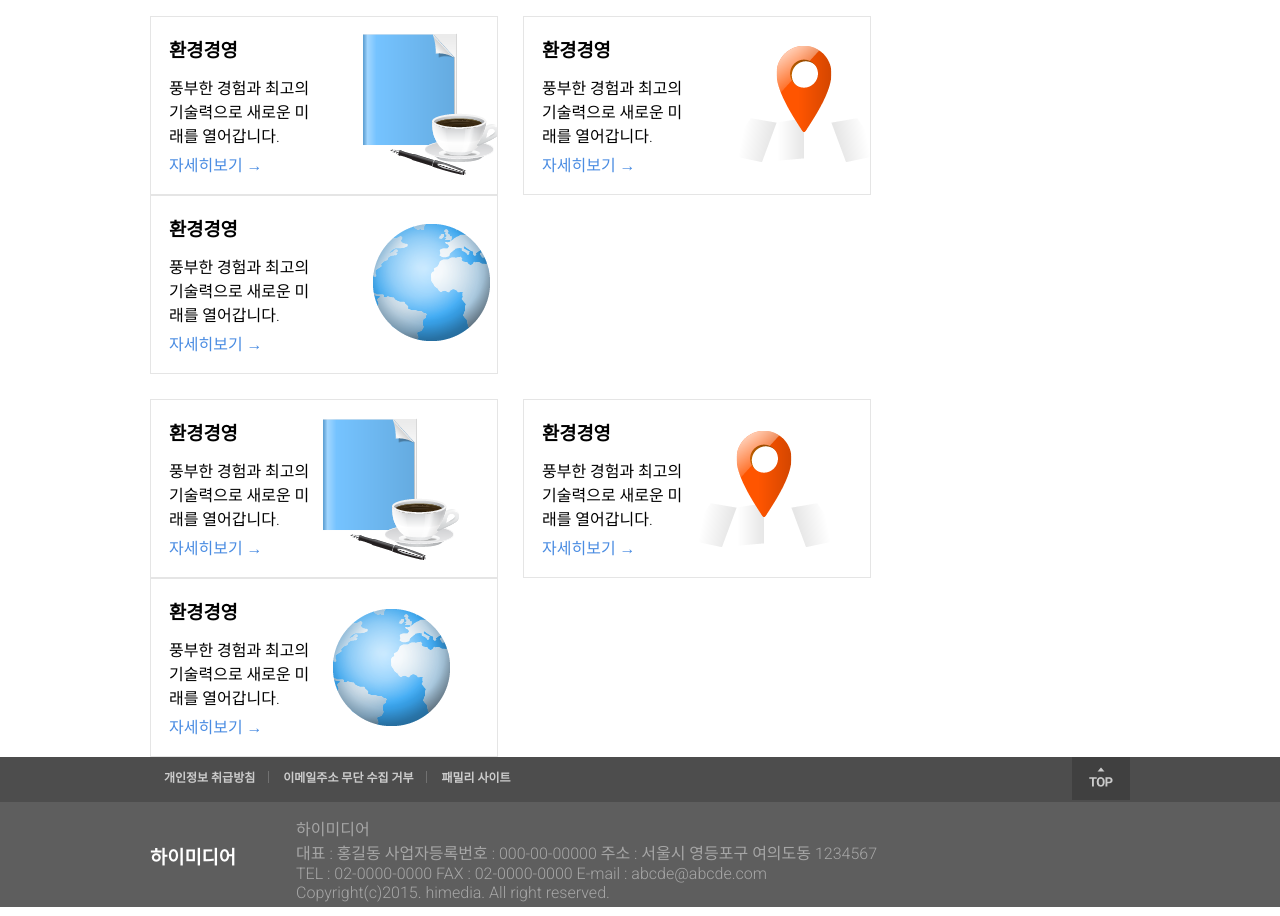
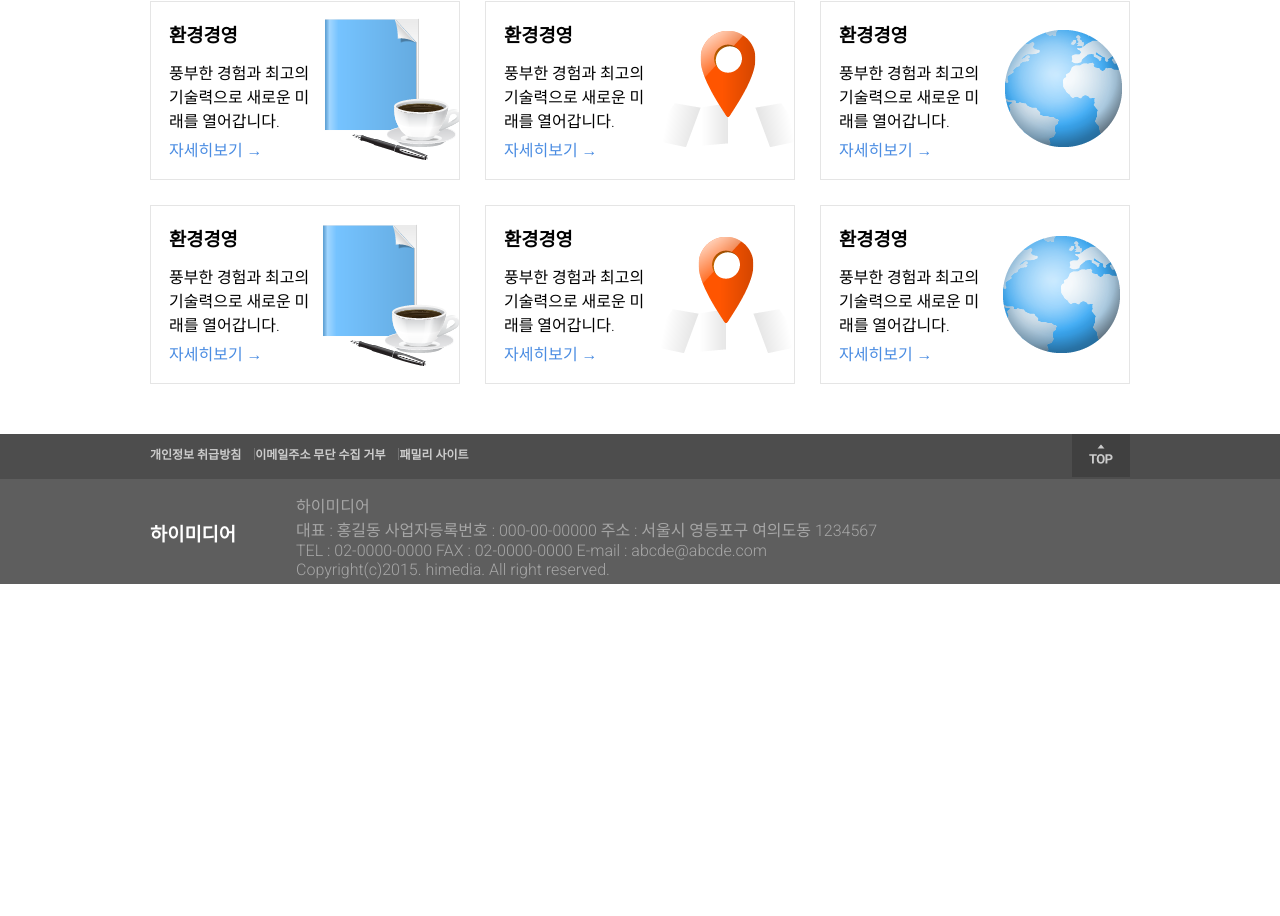
Before and after one commit to ski010919/home, a plain HTML site: page 20210806/himedia.html in a window 1280 px wide. Shown: the part 557-1473 px from the top of the page. After the commit the page ends 1150 px from the top, so only its background shows below. Drawn offline with Linux system fonts and the light colour scheme.

Commit message:
at_home_2

```diff
--- a/20210806/css/reset.css
+++ b/20210806/css/reset.css
@@ -1,6 +1,6 @@
 @charset "utf-8";
 
-*{margin: 0;padding: 0; }
+*{margin: 0;padding: 0; box-sizing: border-box;}
 li{list-style: none;}
 a:link,a:visited{text-decoration: none;color:black;}
 .clearfix:after{content:""; clear: both; display: block;}
--- a/20210806/css/style2.css
+++ b/20210806/css/style2.css
@@ -42,7 +42,7 @@ body{
  .sec2st img{position: absolute;right: -34px;top: 2px;}
 
  /* sec3st */
- .sec3st{width: 980px;margin: 0 auto;}
+ .sec3st{width: 980px;margin: 0 auto;margin-bottom: 50px;}
  .sec3st li{
      float: left;width: 310px;margin-right: 25px;
      border: 1px solid #e5e5e5; padding: 18px;
@@ -68,7 +68,7 @@ body{
 .footertxt li{float: left;color: #cccccc;}
 .footertxt li>p{
     display: block;text-align: center;line-height: 14px;
-    padding: 14px;font-size: 12px;position: relative;font-weight: bold;;
+    padding: 14px;font-size: 12px;position: relative;font-weight: bold;padding-left: 0;
 }
 .footertxt li>p:after{
     content: ""; display: block;
```
